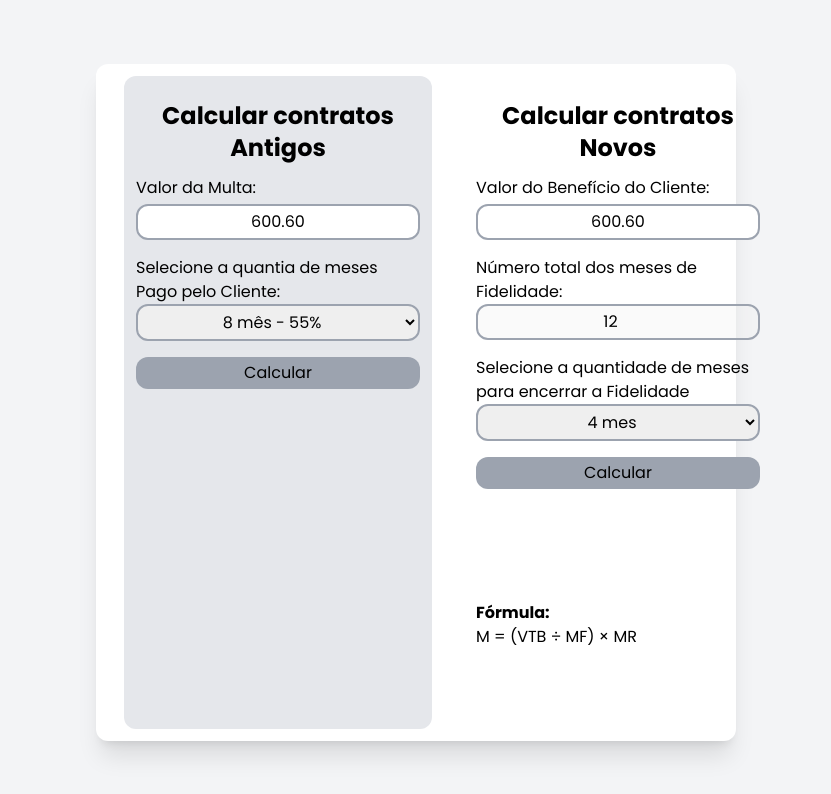
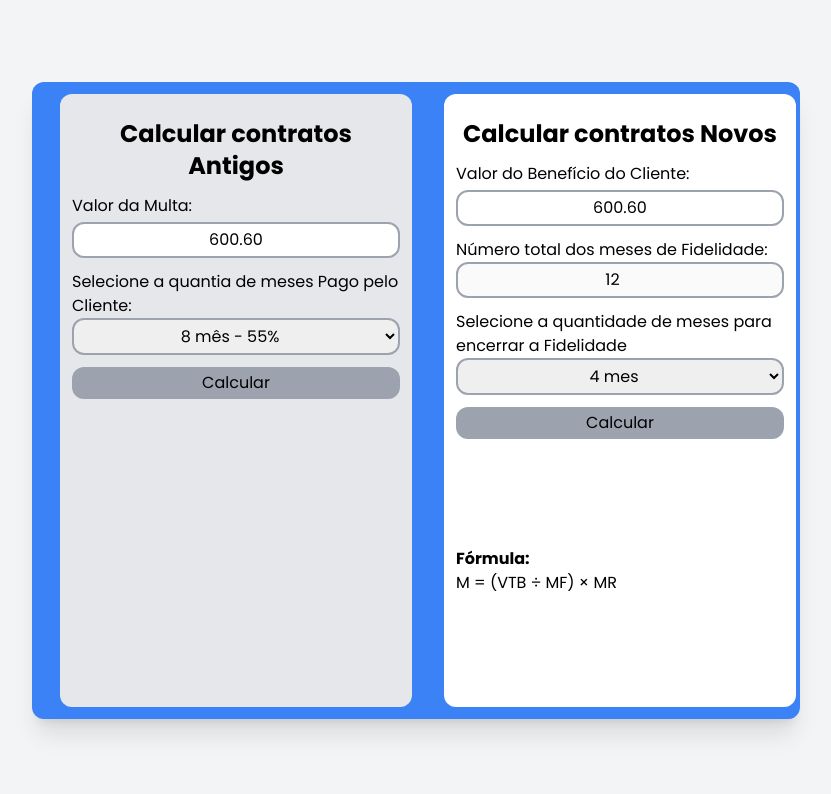
Before and after one commit to CarllosEduardo07/Calcular_Multa, a website: page src/index.html in a window 1280 px wide. Shown: the whole page, without its empty margins (224-1055 px from the left). Drawn offline with nearby package versions, Linux system fonts and the light colour scheme.

Commit message:
tendo problemas na resposividade em telas de notebook

```diff
--- a/src/index.html
+++ b/src/index.html
@@ -13,15 +13,15 @@
         <link rel="preconnect" href="https://fonts.gstatic.com" crossorigin>
         <link href="https://fonts.googleapis.com/css2?family=Poppins:ital,wght@0,100;0,200;0,300;0,400;0,500;0,600;0,700;0,800;0,900;1,100;1,200;1,300;1,400;1,500;1,600;1,700;1,800;1,900&display=swap" rel="stylesheet">
 </head>
-<body class="font-poppins bg-gray-100 w-full h-full lg:flex lg:justify-center lg:items-start lg:mt-16 xl:mt-16">
-    <form class="mx-3 p-3 rounded-xl sm:mx-20 lg:flex  lg:w-5/6 xl:w-1/2 bg-white shadow-xl ">
+<body class="font-poppins bg-gray-100 w-full h-full lg:h-screen lg:flex lg:justify-center lg:items-center ">
+    <form class="container_form">
 
         <div class="container_calcular bg-gray-200">
             <h2 class="my-6 text-center text-2xl font-bold lg:my-2">Calcular contratos Antigos</h2>
 
             <label for="valor_multa_contratoAntigo" class="my-1">Valor da Multa:</label>
             <input type="number" id="valor_multa_contratoAntigo" value="600.60" class="input text-center input_number">
-            <label for="Porcentagem_fidelidade" class="mt-4">Selecione a quantia de meses Pago pelo Cliente:</label>
+            <label for="Porcentagem_fidelidade" class="mt-3">Selecione a quantia de meses Pago pelo Cliente:</label>
             <select id="Porcentagem_fidelidade" class="input text-center">
                 <option value="">Selecione o mês</option>
                 <option value="90">1 mês - 90%</option>
@@ -43,17 +43,18 @@
             <div class="h-40 lg:h-20">
                 <span id="tilulo_historico_contratoAntigo" class="text-lg font-bold text-center"></span>
                 <span id="texto_paraHistorico_contratoAntigo"></span>
+                <!-- <p>Gerar multa no valor de <strong>${formatarValor(resultado_multa_e_mes)}</strong>, falta ${mr_mes_restante.value} meses para encerrar a fidelidade.</p> -->
             </div>
         </div>
 
-        <div class="container_calcular lg:pb-10">
+        <div class="container_calcular bg-white">
             <h2 class="my-6 text-center text-2xl font-bold lg:my-2">Calcular contratos Novos</h2>
 
             <label for="vtb_valor_multa_contratoNovo" class="my-1">Valor do Benefício do Cliente:</label>
             <input type="number" id="vtb_valor_multa_contratoNovo" value="600.60" class="input text-center input_number">
-            <label for="mes_fidelidade" class="mt-4">Número total dos meses de Fidelidade:</label>
+            <label for="mes_fidelidade" class="mt-3">Número total dos meses de Fidelidade:</label>
             <input type="number" id="mes_fidelidade" value="12" disabled class="input text-center cursor-not-allowed">
-            <label for="mr_mes_restante" class="mt-4">Selecione a quantidade de meses para encerrar a Fidelidade</label>
+            <label for="mr_mes_restante" class="mt-3">Selecione a quantidade de meses para encerrar a Fidelidade</label>
             <select id="mr_mes_restante" class="input text-center">
                 <option value="">Selecione o mês</option>
                 <option value="1">1 mes</option>
@@ -71,15 +72,15 @@
             </select>
             <button id="btn_calcular_contratoNovo" class="button">Calcular</button>
 
-            <div class="mb-6 h-60 flex flex-col lg:h-40">
+            <div class="h-60 flex flex-col lg:h-50">
 
-                <div class="h-40 lg:h-20 lg:mt-2">
+                <div class="h-40 lg:h-0">
                     <span id="tilulo_historico_contratoNovo" class="text-lg font-bold text-center"></span>
                     <span id="texto_paraHistorico_contratoNovo"></span>
                 </div>
 
                 <div>
-                    <h3 class="font-bold lg:mt-2">Fórmula:</h3>
+                    <h3 class="font-bold lg:mt-24">Fórmula:</h3>
                     <span>M = (VTB &#247; MF) &#215; MR</span>
                     <p id="resultado_formula" class="mt-2"></p>
                 </div>
--- a/src/input.css
+++ b/src/input.css
@@ -3,6 +3,19 @@
 @tailwind utilities;
 
 @layer components{
+
+    .container_form{
+        @apply mx-3 rounded-xl bg-white shadow-xl
+        /* sm:640px */
+        /* md:768px */
+        /* lg:1024px */
+        /* xl:1280px */
+        /* 2xl:1536px */
+        sm:bg-green-600 sm:mx-20
+        lg:bg-orange-500 lg:flex lg:p-3  lg:w-5/6
+        xl:bg-blue-500  xl:w-3/5
+    }
+
     /* tirar setar do input number */
     .input_number::-webkit-inner-spin-button {
         -webkit-appearance: none;
@@ -16,12 +29,14 @@
     }
 
     .button{
-        @apply p-1 my-4 border border-solid bg-gray-400 rounded-xl
+        @apply p-1 my-3 border border-solid bg-gray-400 rounded-xl
         hover:bg-gray-500 hover:shadow-lg border-none
     }
 
     .container_calcular{
         @apply py-4 px-3 flex flex-col rounded-xl lg:mx-4 lg:w-2/4
+        /* lg:w-1/2 */
+
     }
 
 }
--- a/src/script.js
+++ b/src/script.js
@@ -56,7 +56,7 @@ btn_calcular_contratoAntigo.addEventListener('click', (event) => {
     const tilulo_historico_contratoAntigo = document.querySelector('#tilulo_historico_contratoAntigo');
     const texto_paraHistorico_contratoAntigo = document.querySelector('#texto_paraHistorico_contratoAntigo');
 
-    tilulo_historico_contratoAntigo.innerHTML = `<h4>Histórico para os boletos:</h4>`
+    tilulo_historico_contratoAntigo.innerHTML = `<h4 class="my-1">Histórico para os boletos:</h4>`
     texto_paraHistorico_contratoAntigo.innerHTML = `Gerar multa no valor de <strong>${formatarValor(resultado_multa_contratoAntigo)}</strong>, cliente usou ${idetificar_mes_fidelidade(Porcentagem_fidelidade.value)} meses - deverá arcar com uma <strong>multa de ${Porcentagem_fidelidade.value}%</strong> do total dos benefícios concedidos.`;
 });
 
@@ -71,7 +71,7 @@ btn_calcular_contratoNovo.addEventListener('click', (event) => {
     const texto_paraHistorico_contratoNovo = document.querySelector('#texto_paraHistorico_contratoNovo');
 
     //calculo de meses restantes
-    tilulo_historico_contratoNovo.innerHTML = `<h4>Histórico para os boletos:</h4>`
+    tilulo_historico_contratoNovo.innerHTML = `<h4 class="my-1">Histórico para os boletos:</h4>`
     texto_paraHistorico_contratoNovo.innerHTML = `<p>Gerar multa no valor de <strong>${formatarValor(resultado_multa_e_mes)}</strong>, falta ${mr_mes_restante.value} meses para encerrar a fidelidade.</p>`
 
 
```
Also changed, not shown: dist/output.css.
